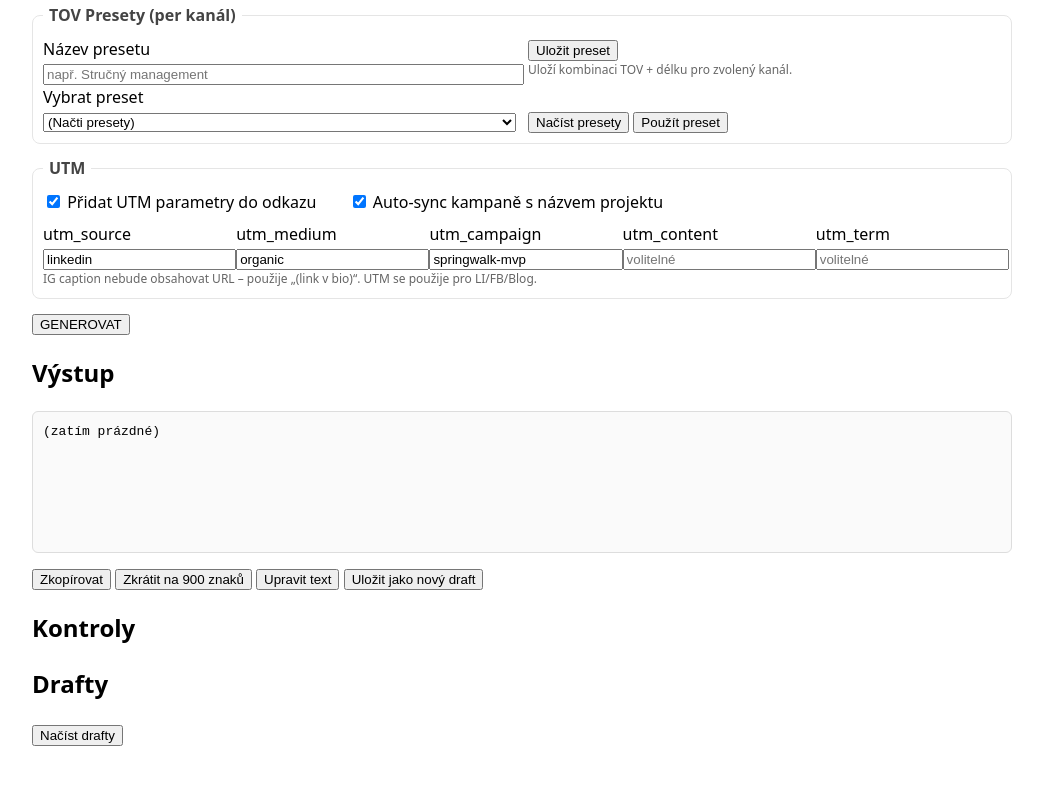
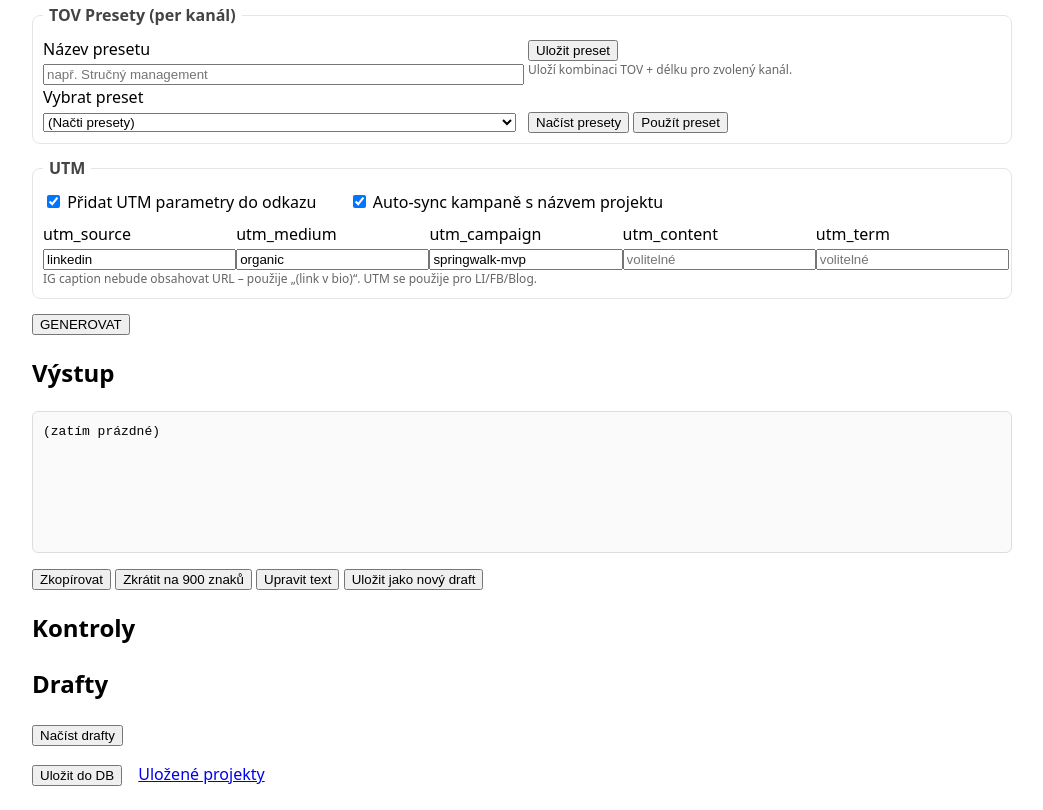
Before and after one commit to SpringWalkMKT/Generator_clanku_02, a plain HTML site: page index.html in a window 1280 px wide. Shown: the part 743-1553 px from the top of the page, without its empty margins (118-1161 px from the left). Before the commit the page ends 1513 px from the top, so only its background shows below. Drawn offline with Linux system fonts and the light colour scheme.

Commit message:
Update index.html

```diff
--- a/index.html
+++ b/index.html
@@ -157,5 +157,13 @@
   <script src="scripts/config.js?v=1.2.0"></script>
   <script src="scripts/main.js?v=1.2.0"></script>
   <noscript>Pro použití této stránky povolte JavaScript.</noscript>
+
+  <!-- v1.3.0 – DB & Projects actions (funkční, bez stylů) -->
+  <div id="v130-actions" style="margin-top:16px;">
+    <button id="btnSaveToDb" type="button">Uložit do DB</button>
+    <a id="btnOpenProjects" href="projects.html" style="margin-left:12px;">Uložené projekty</a>
+  </div>
+  <script src="scripts/db-actions.js"></script>
+
 </body>
 </html>
```
